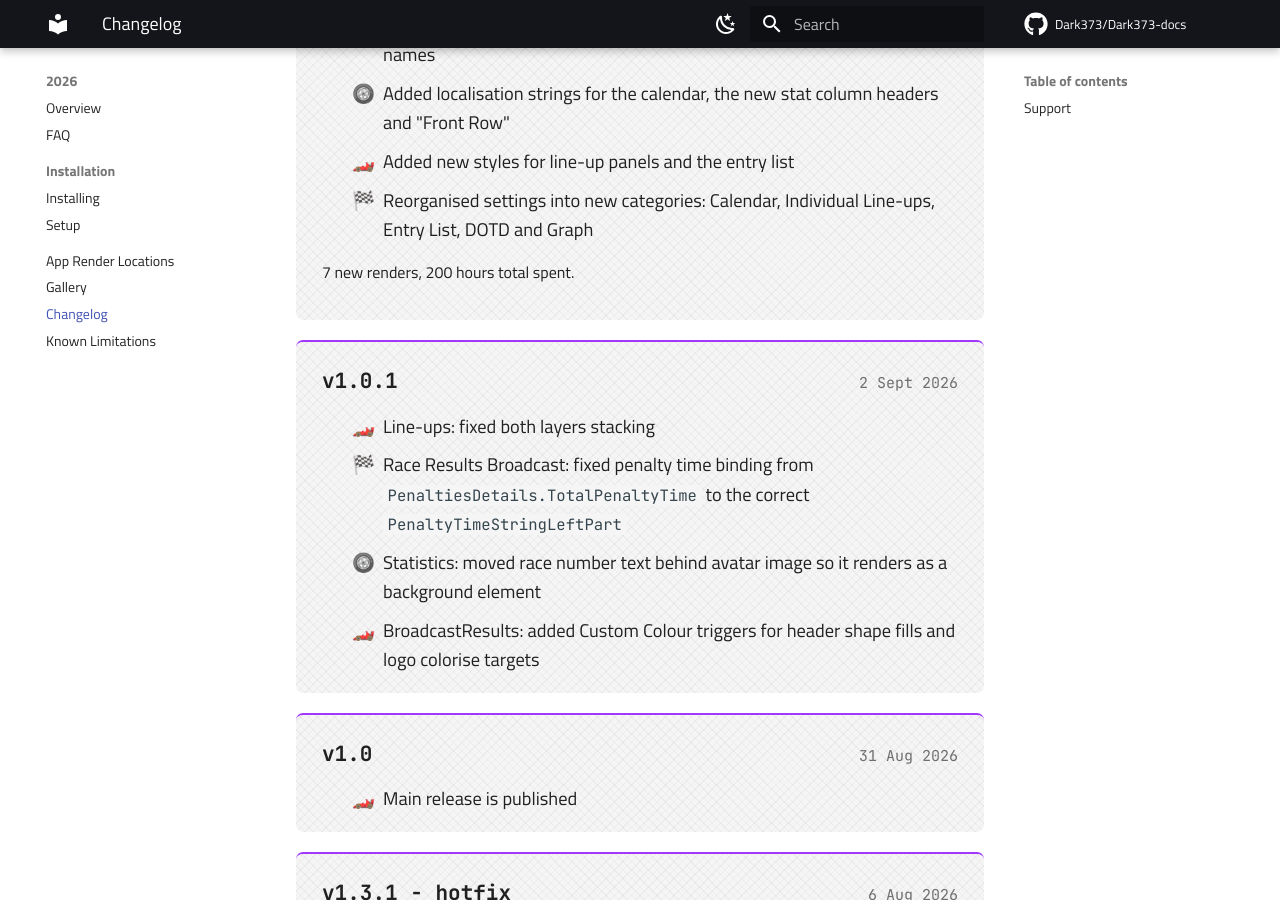
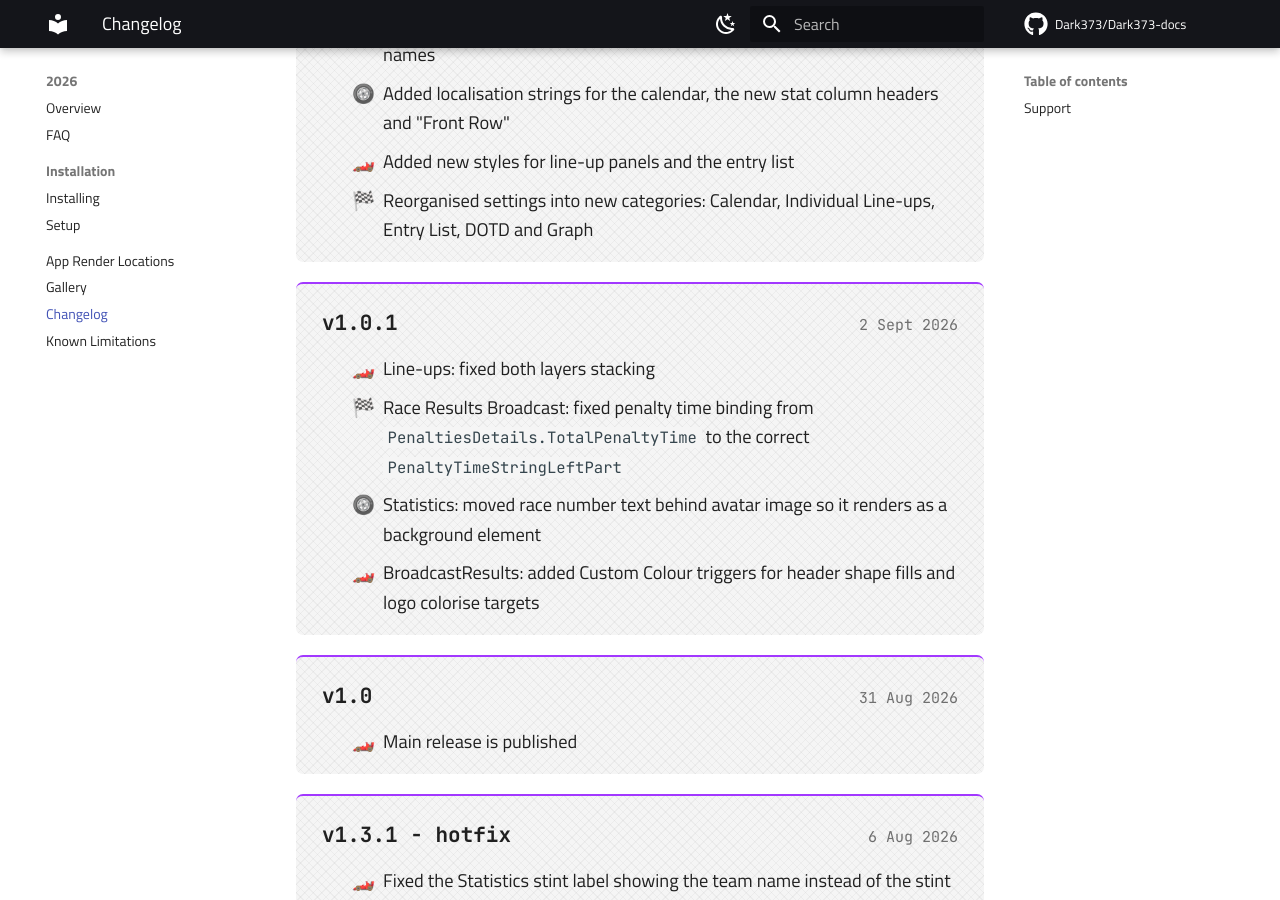
Before and after one commit to Dark373/Dark373-docs, an MkDocs documentation site: the page built from docs/f1-2026-theme/changelog.md, in a window 1280 px wide and 900 px high, scrolled down 1943 px. Built offline with MkDocs 1.6.1 and Material for MkDocs 9.7.7, drawn with Linux system fonts in a browser that asks for light colours; comment, search, counter and statistics services are not loaded.

Commit message:
Update changelog.md

```diff
--- a/docs/f1-2026-theme/changelog.md
+++ b/docs/f1-2026-theme/changelog.md
@@ -57,8 +57,6 @@
 - Added localisation strings for the calendar, the new stat column headers and "Front Row"
 - Added new styles for line-up panels and the entry list
 - Reorganised settings into new categories: Calendar, Individual Line-ups, Entry List, DOTD and Graph
-
-7 new renders, 200 hours total spent.
 
 </div>
 
```
